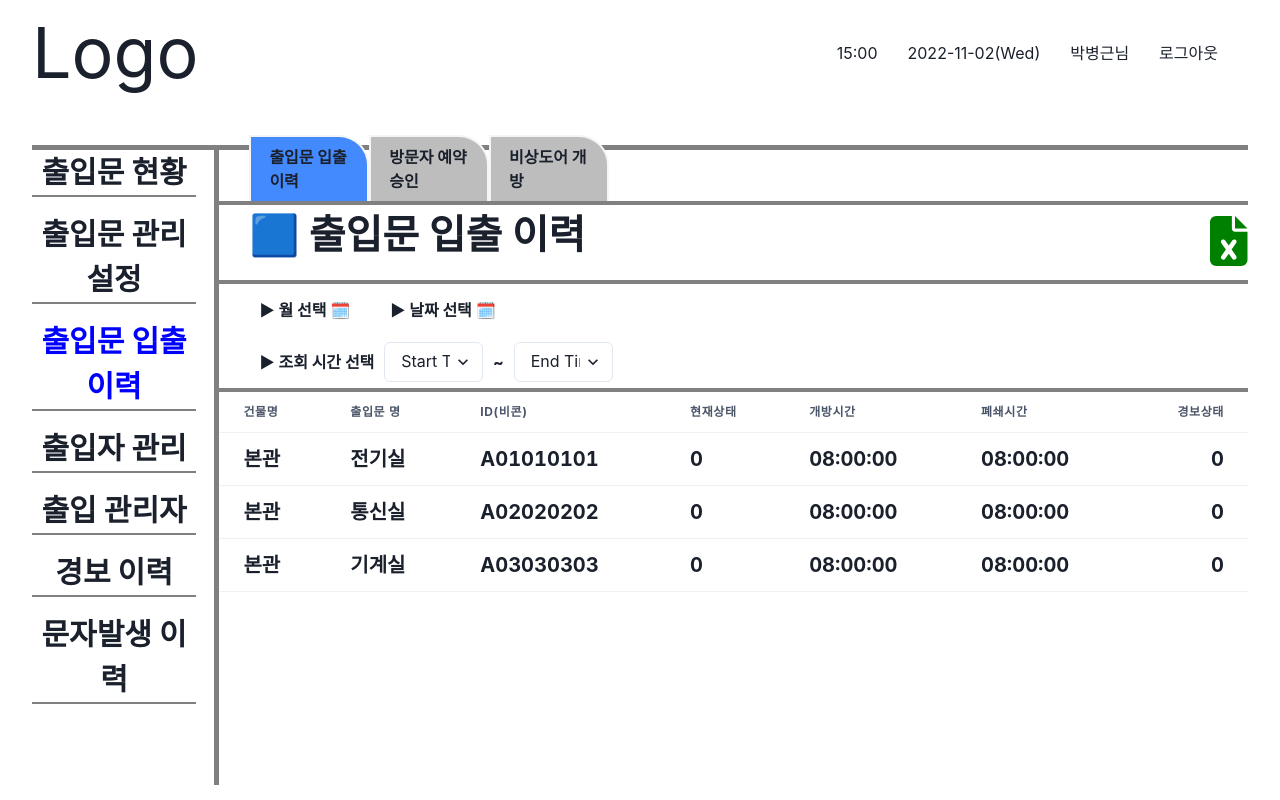
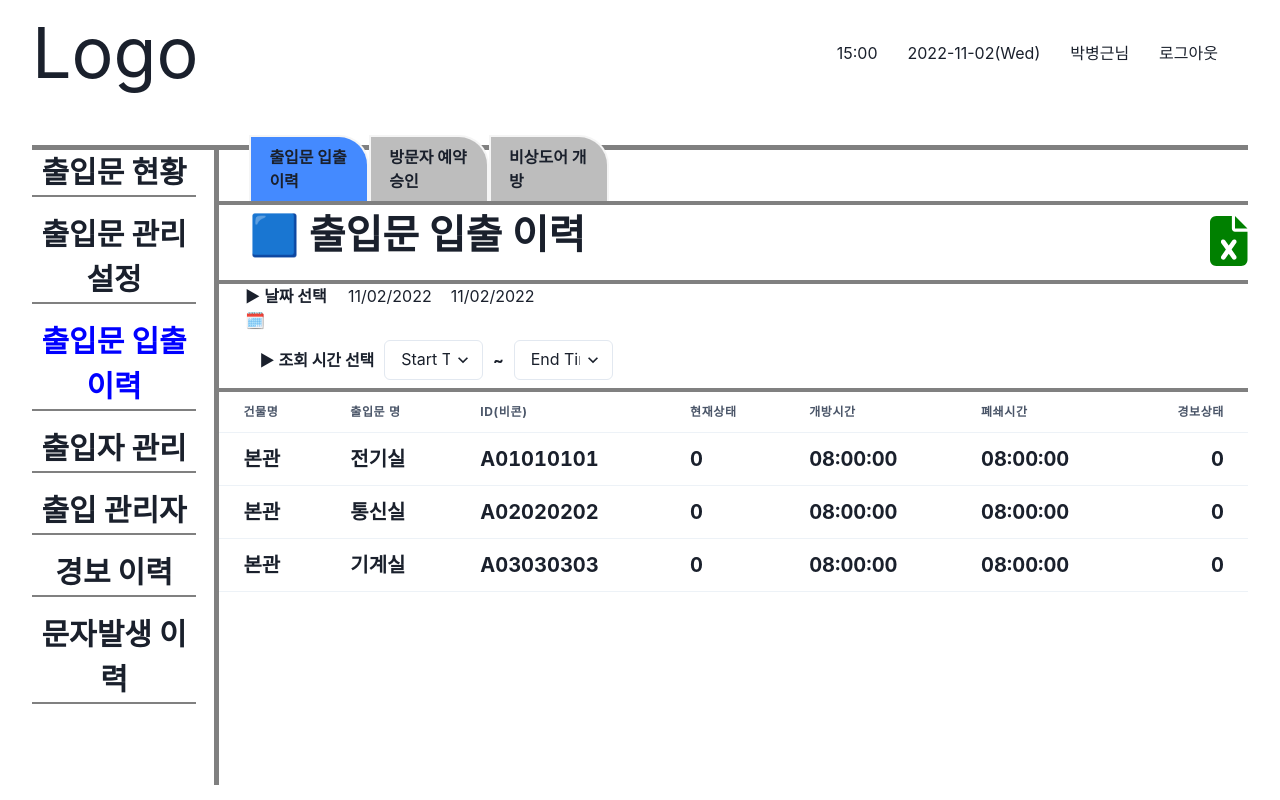
Before and after one commit to Smart-Beacon/HCS-Beacon, a Next.js app in the folder FE/my-app/: page /ExitHistory in a window 1280 px wide. Built offline with nearby package versions, Linux system fonts and the light colour scheme.

Commit message:
logout Logo calender

```diff
--- a/FE/my-app/package.json
+++ b/FE/my-app/package.json
@@ -22,6 +22,7 @@
     "moment": "^2.29.4",
     "next": "12.2.5",
     "react": "18.2.0",
+    "react-datepicker": "^4.8.0",
     "react-dom": "18.2.0"
   },
   "devDependencies": {
--- a/FE/my-app/pages/ExitHistory.js
+++ b/FE/my-app/pages/ExitHistory.js
@@ -1,7 +1,9 @@
-import React from "react";
+import React, { useState } from "react";
 import Header from "./component/Header";
 import css from "styled-jsx/css";
 import Link from "next/link";
+import DatePicker from "react-datepicker";
+import "react-datepicker/dist/react-datepicker.css";
 import { FontAwesomeIcon } from "@fortawesome/react-fontawesome";
 import { faFileExcel } from "@fortawesome/free-solid-svg-icons";
 import {
@@ -154,9 +156,25 @@ const style = css`
         margin-right: 1%;
     }
 
+    .calenderSelect{
+        display: flex;
+    }
+
+    .calenderSelect p{
+        margin-left: 2.5%;
+    }
+
+    .DatePicker{
+        width: 10%;
+    }
+
 `;
 
 function ExitHistory(){
+
+    const [startDate, setStartDate] = useState(new Date());
+    const [endDate, setEndDate] = useState(new Date());
+
     return(
         <div>
             <Header/>
@@ -186,10 +204,30 @@ function ExitHistory(){
                             <h1 className = "icon"><FontAwesomeIcon icon={faFileExcel}/></h1>
                         </div>
                         <div className = "daySelect">
-                            <ul>
-                                <li>▶ 월 선택 🗓️</li>
-                                <li>▶ 날짜 선택 🗓️</li>
-                            </ul>
+                            <div className = "calenderSelect">
+                                <p style = {{width: "10%"}}>▶ 날짜 선택 🗓️</p>
+                                <div className = "DatePicker">
+                                    <DatePicker
+                                                selected={startDate}
+                                                onChange={(date) => setStartDate(date)}
+                                                selectsStart
+                                                startDate={startDate}
+                                                endDate={endDate}
+                                                className="red-border"
+                                                />
+                                </div>
+                                <div className = "DatePicker">
+                                    <DatePicker
+                                                selected={endDate}
+                                                onChange={(date) => setEndDate(date)}
+                                                selectsEnd
+                                                startDate={startDate}
+                                                endDate={endDate}
+                                                minDate={startDate}
+                                                className="red-border"
+                                                />
+                                </div>
+                            </div>
                             <div className = "timeSelect">
                                 <p>▶ 조회 시간 선택</p>
                                 <Select placeholder='Start Time' width="10%">
--- a/FE/my-app/pages/component/Header.js
+++ b/FE/my-app/pages/component/Header.js
@@ -1,6 +1,7 @@
 import React, { useState, useEffect } from 'react';
 import moment from 'moment';
 import css from "styled-jsx/css";
+import Link from "next/link";
 
 const style = css`
   .container{
@@ -51,7 +52,7 @@ function Header() {
   return (
     <div>
       <div className="container">
-        <div className="MainLogo">Logo</div>
+        <div className="MainLogo"><Link href = "../main">Logo</Link></div>
         <div className="NavBar">
           <ul>
             <li>
@@ -59,7 +60,7 @@ function Header() {
             </li>
             <li>{time.format('YYYY-MM-DD(ddd)')}</li>
             <li>박병근님</li>
-            <button>로그아웃</button>
+            <button><Link href = "../login">로그아웃</Link></button>
           </ul>
         </div>
       </div>
--- a/FE/my-app/pages/login.js
+++ b/FE/my-app/pages/login.js
@@ -17,7 +17,7 @@ function Login() {
                 console.log(res);
                 if(res.status === 200){
                     console.log("======================", "로그인 성공");
-                    window.location.assign('http://localhost:3000/main');
+                    window.location.replace('http://localhost:3000/main');
                 }else{
                     alert(res.data);
                 }
```
Also changed, not shown: FE/my-app/pages/ManagementSettings.js (+14 -2 lines), FE/my-app/pages/reservationCheck.js (+11 -2 lines), 2 other files (tests, documents, lock files or other folders).
